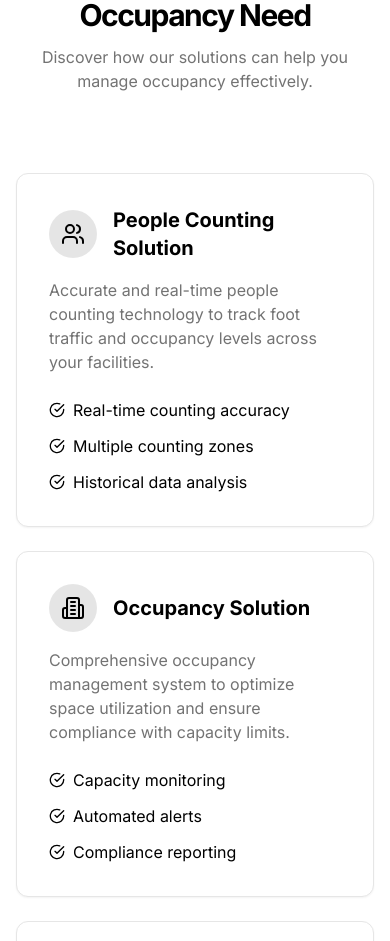
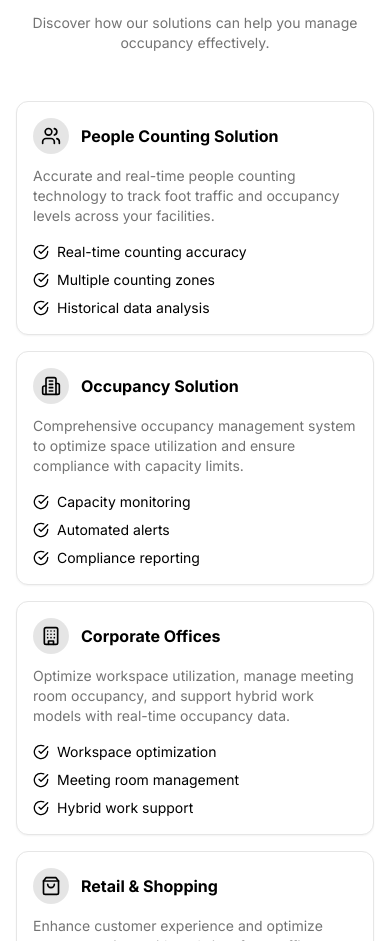
Before and after one commit to Ashishsingh0529/occupancy-iq, a Next.js app: page / in a window 390 px wide. Shown: the part 1059-2000 px from the top of the page. Built offline with nearby package versions, Linux system fonts and the light colour scheme.

Commit message:
style: improve responsive padding and spacing across all screen sizes

```diff
--- a/app/page.tsx
+++ b/app/page.tsx
@@ -128,23 +128,23 @@ export default function Page() {
           </div>
         </section>
 
-        <section id="solutions" className="w-full py-16 md:py-24 lg:py-32 bg-white">
-          <div className="container px-4 md:px-6">
+        <section id="solutions" className="w-full py-12 sm:py-16 md:py-20 lg:py-24 bg-white">
+          <div className="container px-4 sm:px-6 md:px-8">
             <motion.div
               initial="hidden"
               whileInView="visible"
               viewport={{ once: true, margin: "-100px" }}
               variants={fadeIn}
-              className="flex flex-col items-center justify-center space-y-6 text-center mb-12"
+              className="flex flex-col items-center justify-center space-y-4 sm:space-y-6 text-center mb-8 sm:mb-12 md:mb-16"
             >
-              <div className="space-y-3">
+              <div className="space-y-2 sm:space-y-3">
                 <div className="inline-block rounded-lg bg-primary px-3 py-1 text-sm text-primary-foreground">
                   Solutions
                 </div>
-                <h2 className="text-3xl font-bold tracking-tighter sm:text-5xl">
+                <h2 className="text-2xl sm:text-3xl md:text-4xl lg:text-5xl font-bold tracking-tighter">
                   Solutions for Every Occupancy Need
                 </h2>
-                <p className="max-w-[900px] text-muted-foreground md:text-xl/relaxed lg:text-base/relaxed xl:text-xl/relaxed">
+                <p className="max-w-[900px] text-muted-foreground text-sm sm:text-base md:text-lg">
                   Discover how our solutions can help you manage occupancy effectively.
                 </p>
               </div>
@@ -154,158 +154,158 @@ export default function Page() {
               whileInView="visible"
               viewport={{ once: true, margin: "-100px" }}
               variants={staggerContainer}
-              className="mx-auto grid max-w-5xl gap-6 sm:gap-8 py-8 lg:grid-cols-2"
+              className="mx-auto grid gap-4 sm:gap-6 md:gap-8 py-4 sm:py-6 md:py-8 grid-cols-1 sm:grid-cols-2 lg:grid-cols-3 xl:grid-cols-3 2xl:grid-cols-3"
             >
-              <div id="people-counting" className="rounded-xl border bg-background p-8 shadow-sm hover:shadow-md transition-shadow">
-                <div className="flex items-center gap-4 mb-4">
-                  <div className="rounded-full bg-primary/10 p-3">
-                    <Users className="h-6 w-6 text-primary" />
+              <div id="people-counting" className="rounded-xl border bg-background p-4 sm:p-6 md:p-8 shadow-sm hover:shadow-md transition-shadow flex flex-col">
+                <div className="flex items-center gap-3 sm:gap-4 mb-3 sm:mb-4">
+                  <div className="rounded-full bg-primary/10 p-2 sm:p-3">
+                    <Users className="h-5 w-5 sm:h-6 sm:w-6 text-primary" />
                   </div>
-                  <h3 className="text-xl font-bold">People Counting Solution</h3>
+                  <h3 className="text-base sm:text-lg md:text-xl font-bold">People Counting Solution</h3>
                 </div>
-                <p className="text-muted-foreground mb-6">
+                <p className="text-sm sm:text-base text-muted-foreground mb-4 sm:mb-6 flex-grow">
                   Accurate and real-time people counting technology to track foot traffic and occupancy levels across your facilities.
                 </p>
-                <ul className="grid gap-3">
-                  <li className="flex items-center gap-2">
-                    <CheckCircle className="h-4 w-4 text-primary" />
+                <ul className="grid gap-2 sm:gap-3">
+                  <li className="flex items-center gap-2 text-sm sm:text-base">
+                    <CheckCircle className="h-4 w-4 text-primary flex-shrink-0" />
                     <span>Real-time counting accuracy</span>
                   </li>
-                  <li className="flex items-center gap-2">
-                    <CheckCircle className="h-4 w-4 text-primary" />
+                  <li className="flex items-center gap-2 text-sm sm:text-base">
+                    <CheckCircle className="h-4 w-4 text-primary flex-shrink-0" />
                     <span>Multiple counting zones</span>
                   </li>
-                  <li className="flex items-center gap-2">
-                    <CheckCircle className="h-4 w-4 text-primary" />
+                  <li className="flex items-center gap-2 text-sm sm:text-base">
+                    <CheckCircle className="h-4 w-4 text-primary flex-shrink-0" />
                     <span>Historical data analysis</span>
                   </li>
                 </ul>
               </div>
-              <div id="occupancy" className="rounded-xl border bg-background p-8 shadow-sm hover:shadow-md transition-shadow">
-                <div className="flex items-center gap-4 mb-4">
-                  <div className="rounded-full bg-primary/10 p-3">
-                    <Building2 className="h-6 w-6 text-primary" />
+              <div id="occupancy" className="rounded-xl border bg-background p-4 sm:p-6 md:p-8 shadow-sm hover:shadow-md transition-shadow flex flex-col">
+                <div className="flex items-center gap-3 sm:gap-4 mb-3 sm:mb-4">
+                  <div className="rounded-full bg-primary/10 p-2 sm:p-3">
+                    <Building2 className="h-5 w-5 sm:h-6 sm:w-6 text-primary" />
                   </div>
-                  <h3 className="text-xl font-bold">Occupancy Solution</h3>
+                  <h3 className="text-base sm:text-lg md:text-xl font-bold">Occupancy Solution</h3>
                 </div>
-                <p className="text-muted-foreground mb-6">
+                <p className="text-sm sm:text-base text-muted-foreground mb-4 sm:mb-6 flex-grow">
                   Comprehensive occupancy management system to optimize space utilization and ensure compliance with capacity limits.
                 </p>
-                <ul className="grid gap-3">
-                  <li className="flex items-center gap-2">
-                    <CheckCircle className="h-4 w-4 text-primary" />
+                <ul className="grid gap-2 sm:gap-3">
+                  <li className="flex items-center gap-2 text-sm sm:text-base">
+                    <CheckCircle className="h-4 w-4 text-primary flex-shrink-0" />
                     <span>Capacity monitoring</span>
                   </li>
-                  <li className="flex items-center gap-2">
-                    <CheckCircle className="h-4 w-4 text-primary" />
+                  <li className="flex items-center gap-2 text-sm sm:text-base">
+                    <CheckCircle className="h-4 w-4 text-primary flex-shrink-0" />
                     <span>Automated alerts</span>
                   </li>
-                  <li className="flex items-center gap-2">
-                    <CheckCircle className="h-4 w-4 text-primary" />
+                  <li className="flex items-center gap-2 text-sm sm:text-base">
+                    <CheckCircle className="h-4 w-4 text-primary flex-shrink-0" />
                     <span>Compliance reporting</span>
                   </li>
                 </ul>
               </div>
-              <div id="corporate" className="rounded-xl border bg-background p-8 shadow-sm hover:shadow-md transition-shadow">
-                <div className="flex items-center gap-4 mb-4">
-                  <div className="rounded-full bg-primary/10 p-3">
-                    <Building className="h-6 w-6 text-primary" />
+              <div id="corporate" className="rounded-xl border bg-background p-4 sm:p-6 md:p-8 shadow-sm hover:shadow-md transition-shadow flex flex-col">
+                <div className="flex items-center gap-3 sm:gap-4 mb-3 sm:mb-4">
+                  <div className="rounded-full bg-primary/10 p-2 sm:p-3">
+                    <Building className="h-5 w-5 sm:h-6 sm:w-6 text-primary" />
                   </div>
-                  <h3 className="text-xl font-bold">Corporate Offices</h3>
+                  <h3 className="text-base sm:text-lg md:text-xl font-bold">Corporate Offices</h3>
                 </div>
-                <p className="text-muted-foreground mb-6">
+                <p className="text-sm sm:text-base text-muted-foreground mb-4 sm:mb-6 flex-grow">
                   Optimize workspace utilization, manage meeting room occupancy, and support hybrid work models with
                   real-time occupancy data.
                 </p>
-                <ul className="grid gap-3">
-                  <li className="flex items-center gap-2">
-                    <CheckCircle className="h-4 w-4 text-primary" />
+                <ul className="grid gap-2 sm:gap-3">
+                  <li className="flex items-center gap-2 text-sm sm:text-base">
+                    <CheckCircle className="h-4 w-4 text-primary flex-shrink-0" />
                     <span>Workspace optimization</span>
                   </li>
-                  <li className="flex items-center gap-2">
-                    <CheckCircle className="h-4 w-4 text-primary" />
+                  <li className="flex items-center gap-2 text-sm sm:text-base">
+                    <CheckCircle className="h-4 w-4 text-primary flex-shrink-0" />
                     <span>Meeting room management</span>
                   </li>
-                  <li className="flex items-center gap-2">
-                    <CheckCircle className="h-4 w-4 text-primary" />
+                  <li className="flex items-center gap-2 text-sm sm:text-base">
+                    <CheckCircle className="h-4 w-4 text-primary flex-shrink-0" />
                     <span>Hybrid work support</span>
                   </li>
                 </ul>
               </div>
-              <div id="retail" className="rounded-xl border bg-background p-8 shadow-sm hover:shadow-md transition-shadow">
-                <div className="flex items-center gap-4 mb-4">
-                  <div className="rounded-full bg-primary/10 p-3">
-                    <ShoppingBag className="h-6 w-6 text-primary" />
+              <div id="retail" className="rounded-xl border bg-background p-4 sm:p-6 md:p-8 shadow-sm hover:shadow-md transition-shadow flex flex-col">
+                <div className="flex items-center gap-3 sm:gap-4 mb-3 sm:mb-4">
+                  <div className="rounded-full bg-primary/10 p-2 sm:p-3">
+                    <ShoppingBag className="h-5 w-5 sm:h-6 sm:w-6 text-primary" />
                   </div>
-                  <h3 className="text-xl font-bold">Retail & Shopping</h3>
+                  <h3 className="text-base sm:text-lg md:text-xl font-bold">Retail & Shopping</h3>
                 </div>
-                <p className="text-muted-foreground mb-6">
+                <p className="text-sm sm:text-base text-muted-foreground mb-4 sm:mb-6 flex-grow">
                   Enhance customer experience and optimize store operations with real-time foot traffic analytics and
                   occupancy monitoring.
                 </p>
-                <ul className="grid gap-3">
-                  <li className="flex items-center gap-2">
-                    <CheckCircle className="h-4 w-4 text-primary" />
+                <ul className="grid gap-2 sm:gap-3">
+                  <li className="flex items-center gap-2 text-sm sm:text-base">
+                    <CheckCircle className="h-4 w-4 text-primary flex-shrink-0" />
                     <span>Customer flow analysis</span>
                   </li>
-                  <li className="flex items-center gap-2">
-                    <CheckCircle className="h-4 w-4 text-primary" />
+                  <li className="flex items-center gap-2 text-sm sm:text-base">
+                    <CheckCircle className="h-4 w-4 text-primary flex-shrink-0" />
                     <span>Store optimization</span>
                   </li>
-                  <li className="flex items-center gap-2">
-                    <CheckCircle className="h-4 w-4 text-primary" />
+                  <li className="flex items-center gap-2 text-sm sm:text-base">
+                    <CheckCircle className="h-4 w-4 text-primary flex-shrink-0" />
                     <span>Queue management</span>
                   </li>
                 </ul>
               </div>
-              <div id="healthcare" className="rounded-xl border bg-background p-8 shadow-sm hover:shadow-md transition-shadow">
-                <div className="flex items-center gap-4 mb-4">
-                  <div className="rounded-full bg-primary/10 p-3">
-                    <Stethoscope className="h-6 w-6 text-primary" />
+              <div id="healthcare" className="rounded-xl border bg-background p-4 sm:p-6 md:p-8 shadow-sm hover:shadow-md transition-shadow flex flex-col">
+                <div className="flex items-center gap-3 sm:gap-4 mb-3 sm:mb-4">
+                  <div className="rounded-full bg-primary/10 p-2 sm:p-3">
+                    <Stethoscope className="h-5 w-5 sm:h-6 sm:w-6 text-primary" />
                   </div>
-                  <h3 className="text-xl font-bold">Healthcare</h3>
+                  <h3 className="text-base sm:text-lg md:text-xl font-bold">Healthcare</h3>
                 </div>
-                <p className="text-muted-foreground mb-6">
+                <p className="text-sm sm:text-base text-muted-foreground mb-4 sm:mb-6 flex-grow">
                   Manage patient flow, optimize waiting areas, and ensure compliance with healthcare facility
                   occupancy requirements.
                 </p>
-                <ul className="grid gap-3">
-                  <li className="flex items-center gap-2">
-                    <CheckCircle className="h-4 w-4 text-primary" />
+                <ul className="grid gap-2 sm:gap-3">
+                  <li className="flex items-center gap-2 text-sm sm:text-base">
+                    <CheckCircle className="h-4 w-4 text-primary flex-shrink-0" />
                     <span>Patient flow tracking</span>
                   </li>
-                  <li className="flex items-center gap-2">
-                    <CheckCircle className="h-4 w-4 text-primary" />
+                  <li className="flex items-center gap-2 text-sm sm:text-base">
+                    <CheckCircle className="h-4 w-4 text-primary flex-shrink-0" />
                     <span>Waiting area optimization</span>
                   </li>
-                  <li className="flex items-center gap-2">
-                    <CheckCircle className="h-4 w-4 text-primary" />
+                  <li className="flex items-center gap-2 text-sm sm:text-base">
+                    <CheckCircle className="h-4 w-4 text-primary flex-shrink-0" />
                     <span>Healthcare compliance</span>
                   </li>
                 </ul>
               </div>
-              <div id="education" className="rounded-xl border bg-background p-8 shadow-sm hover:shadow-md transition-shadow">
-                <div className="flex items-center gap-4 mb-4">
-                  <div className="rounded-full bg-primary/10 p-3">
-                    <GraduationCap className="h-6 w-6 text-primary" />
+              <div id="education" className="rounded-xl border bg-background p-4 sm:p-6 md:p-8 shadow-sm hover:shadow-md transition-shadow flex flex-col">
+                <div className="flex items-center gap-3 sm:gap-4 mb-3 sm:mb-4">
+                  <div className="rounded-full bg-primary/10 p-2 sm:p-3">
+                    <GraduationCap className="h-5 w-5 sm:h-6 sm:w-6 text-primary" />
                   </div>
-                  <h3 className="text-xl font-bold">Education</h3>
+                  <h3 className="text-base sm:text-lg md:text-xl font-bold">Education</h3>
                 </div>
-                <p className="text-muted-foreground mb-6">
+                <p className="text-sm sm:text-base text-muted-foreground mb-4 sm:mb-6 flex-grow">
                   Monitor classroom occupancy, manage campus facilities, and ensure optimal learning environments with
                   real-time data.
                 </p>
-                <ul className="grid gap-3">
-                  <li className="flex items-center gap-2">
-                    <CheckCircle className="h-4 w-4 text-primary" />
+                <ul className="grid gap-2 sm:gap-3">
+                  <li className="flex items-center gap-2 text-sm sm:text-base">
+                    <CheckCircle className="h-4 w-4 text-primary flex-shrink-0" />
                     <span>Classroom monitoring</span>
                   </li>
-                  <li className="flex items-center gap-2">
-                    <CheckCircle className="h-4 w-4 text-primary" />
+                  <li className="flex items-center gap-2 text-sm sm:text-base">
+                    <CheckCircle className="h-4 w-4 text-primary flex-shrink-0" />
                     <span>Campus facility management</span>
                   </li>
-                  <li className="flex items-center gap-2">
-                    <CheckCircle className="h-4 w-4 text-primary" />
+                  <li className="flex items-center gap-2 text-sm sm:text-base">
+                    <CheckCircle className="h-4 w-4 text-primary flex-shrink-0" />
                     <span>Learning environment optimization</span>
                   </li>
                 </ul>
```
